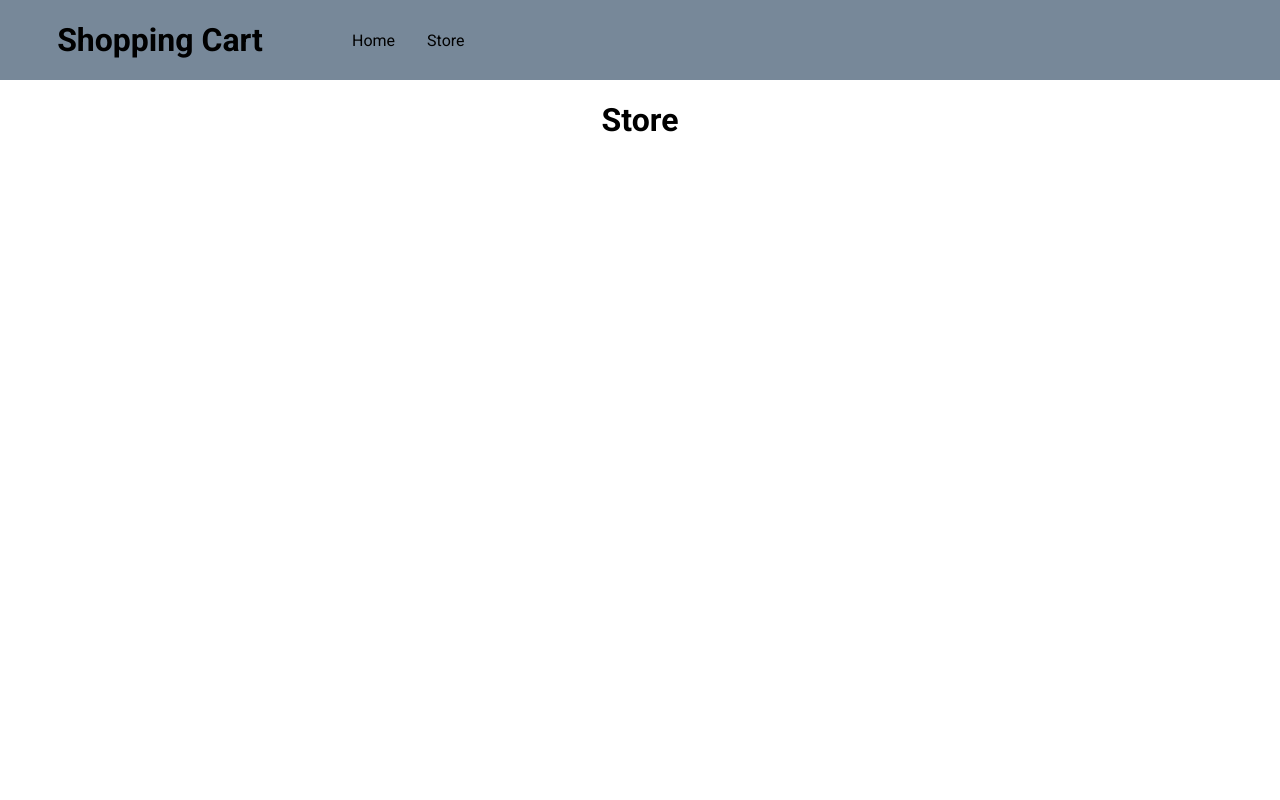
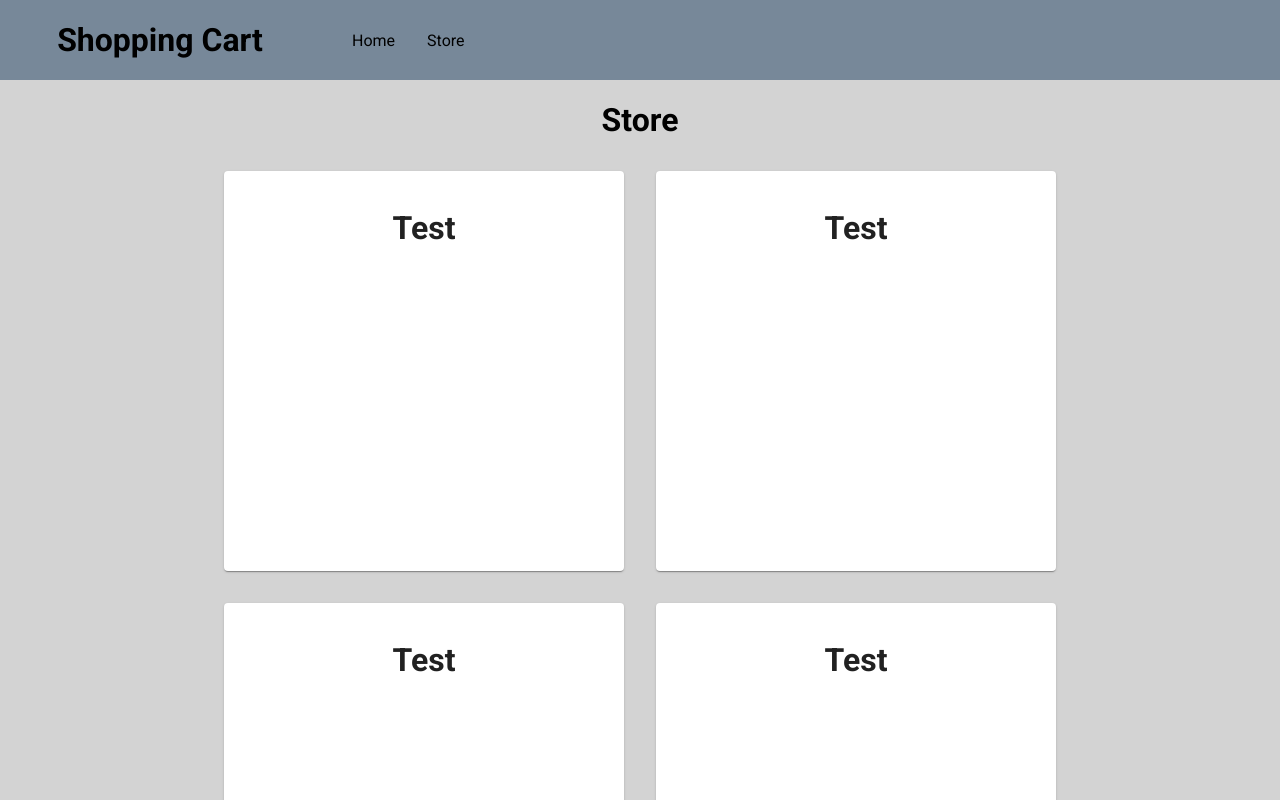
Before and after one commit to anthony-hsu/online-store, a React (Vite) app: page /store in a window 1280 px wide. Shown: the top 800 px of the page. Built offline with nearby package versions, Linux system fonts and the light colour scheme.

Commit message:
Set up basic css-grid formatting

```diff
--- a/package.json
+++ b/package.json
@@ -10,6 +10,10 @@
     "preview": "vite preview"
   },
   "dependencies": {
+    "@emotion/react": "^11.11.1",
+    "@emotion/styled": "^11.11.0",
+    "@mui/icons-material": "^5.14.11",
+    "@mui/material": "^5.14.11",
     "react": "^18.2.0",
     "react-dom": "^18.2.0",
     "react-router-dom": "^6.16.0"
--- a/src/App.css
+++ b/src/App.css
@@ -1,6 +1,9 @@
 body {
   margin: 0;
-    font-family: "Roboto", system-ui, -apple-system, BlinkMacSystemFont, 'Segoe UI', Roboto, Oxygen, Ubuntu, Cantarell, 'Open Sans', 'Helvetica Neue', sans-serif;
+  font-family: "Roboto", system-ui, -apple-system, BlinkMacSystemFont,
+    "Segoe UI", Roboto, Oxygen, Ubuntu, Cantarell, "Open Sans", "Helvetica Neue",
+    sans-serif;
+  background-color: lightgray;
 }
 
 .App {
@@ -34,3 +37,37 @@ body {
   text-decoration: none;
   color: black;
 }
+
+.home-container {
+  display: flex;
+  flex-direction: row;
+  justify-content: center;
+}
+
+.block-left {
+  flex: 1 0 50%;
+  display: inline-block;
+  height: 100%;
+}
+
+.block-right {
+  flex: 1 0 50%;
+  display: inline-block;
+  height: 100%;
+}
+
+.products-container {
+  margin: 2rem;
+  display: grid;
+  grid-template-columns: repeat(auto-fill, 400px);
+  grid-template-rows: 1fr;
+  grid-auto-columns: 1fr;
+  grid-auto-rows: 1fr;
+  gap: 2rem;
+  justify-content: center;
+}
+
+.product-card {
+  height: 400px;
+  width: 400px;
+}
--- a/src/components/Home.jsx
+++ b/src/components/Home.jsx
@@ -1,7 +1,8 @@
 function Home() {
   return (
-    <div>
-      <h1>Home</h1>
+    <div className="home-container">
+      <div className="block-left"></div>
+      <div className="block-right"></div>
     </div>
   );
 }
--- /dev/null
+++ b/src/components/Product.jsx
@@ -0,0 +1,13 @@
+import { Card, CardContent } from "@mui/material";
+
+function Product() {
+  return (
+    <Card className="product-card">
+      <CardContent>
+        <h1>Test</h1>
+      </CardContent>
+    </Card>
+  );
+}
+
+export default Product;
--- a/src/components/Store.jsx
+++ b/src/components/Store.jsx
@@ -1,9 +1,21 @@
+import Product from "./Product";
+
 function Store() {
   return (
     <div>
       <h1>Store</h1>
+      <div className="products-container">
+        <Product />
+        <Product />
+        <Product />
+        <Product />
+        <Product />
+        <Product />
+        <Product />
+        <Product />
+      </div>
     </div>
-  )
+  );
 }
 
-export default Store
+export default Store;
```
Also changed, not shown: 1 other file (tests, documents, lock files or other folders). Lines whose indentation alone changed are shown as unchanged.
